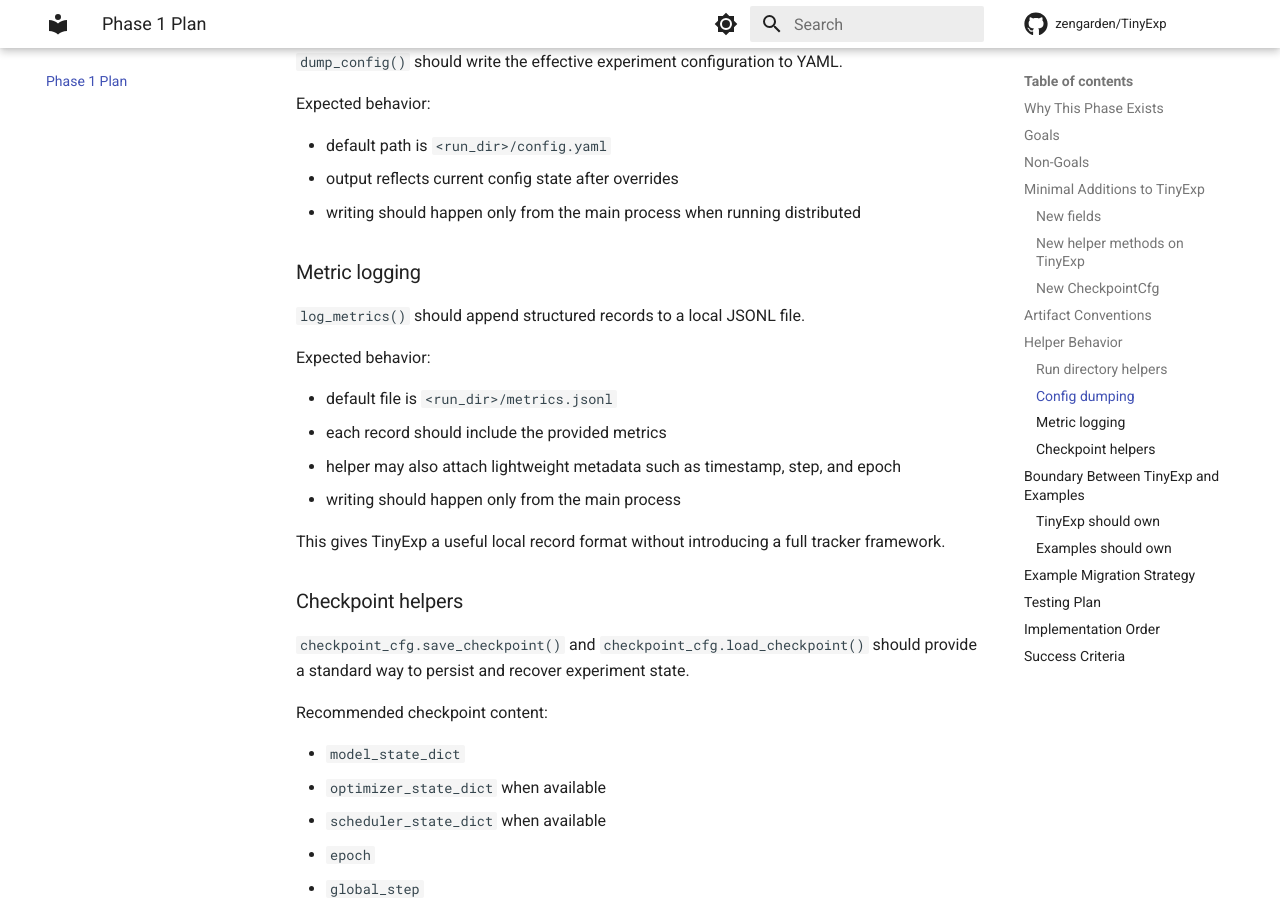
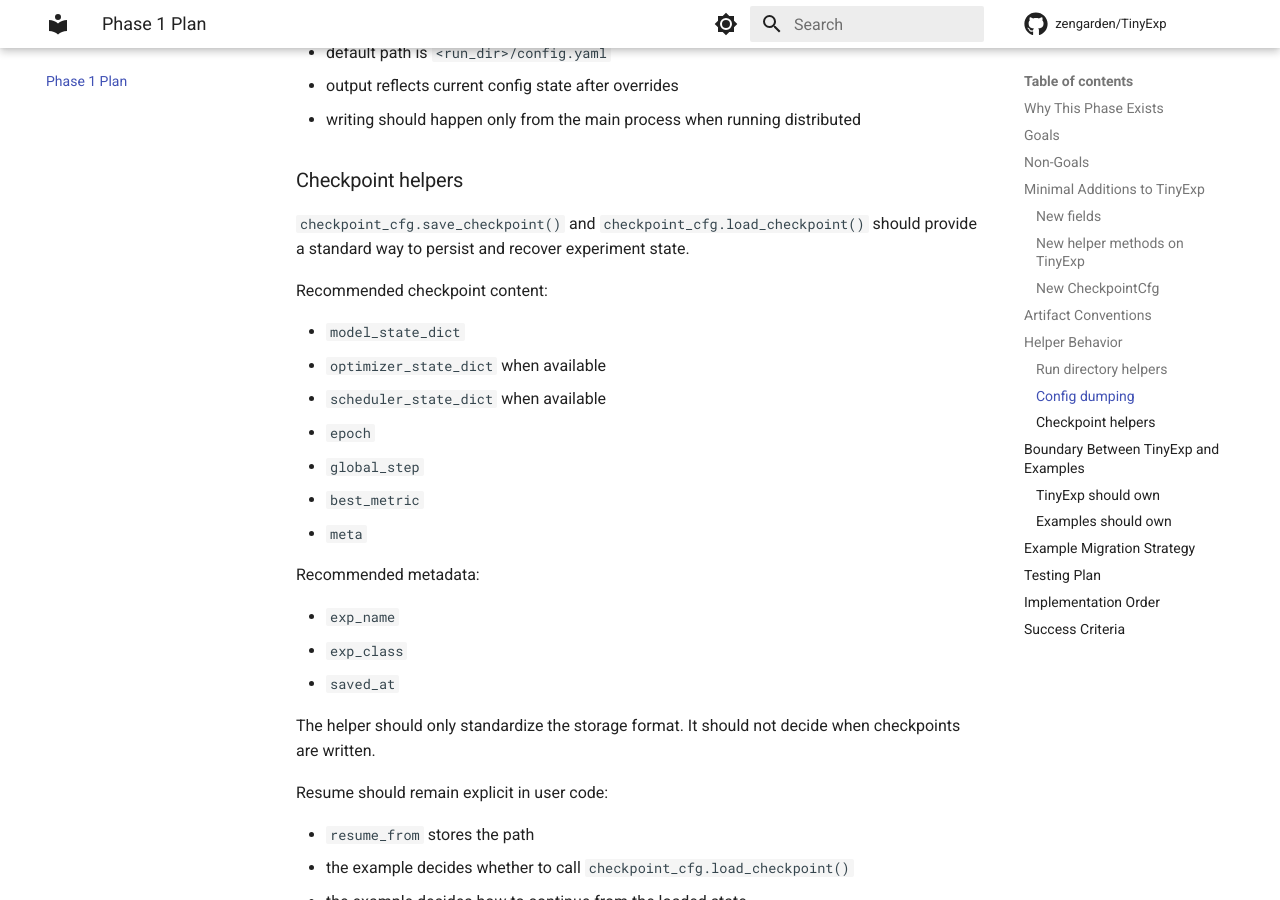
Before and after one commit to HKUST-SAIL/tinyexp, an MkDocs documentation site: the page built from docs/phase1-minimal-helpers.md, in a window 1280 px wide and 900 px high, scrolled down 3718 px. Built offline with MkDocs 1.6.1 and Material for MkDocs 9.7.7, drawn with Linux system fonts in a browser that asks for light colours; comment, search, counter and statistics services are not loaded; some of the changed text lies outside the part shown.

Commit message:
docs: remove unimplemented metric logging plans

```diff
--- a/docs/phase1-minimal-helpers.md
+++ b/docs/phase1-minimal-helpers.md
@@ -77,7 +77,6 @@ The following methods are the proposed Phase 1 surface area:
 
 - `get_run_dir() -> str`
 - `dump_config(path: str | None = None) -> str`
-- `log_metrics(metrics: dict, *, step: int | None = None, epoch: int | None = None, filename: str = "metrics.jsonl") -> None`
 
 These are helpers, not control-flow abstractions.
 
@@ -110,7 +109,6 @@ Phase 1 should establish simple, stable artifact conventions.
 The recommended default run layout is:
 
 - `output/<exp_name>/config.yaml`
-- `output/<exp_name>/metrics.jsonl`
 - `output/<exp_name>/last.ckpt`
 - `output/<exp_name>/best.ckpt`
 - `output/<exp_name>/log.txt`
@@ -139,19 +137,6 @@ Expected behavior:
 - default path is `<run_dir>/config.yaml`
 - output reflects current config state after overrides
 - writing should happen only from the main process when running distributed
-
-### Metric logging
-
-`log_metrics()` should append structured records to a local JSONL file.
-
-Expected behavior:
-
-- default file is `<run_dir>/metrics.jsonl`
-- each record should include the provided metrics
-- helper may also attach lightweight metadata such as timestamp, step, and epoch
-- writing should happen only from the main process
-
-This gives TinyExp a useful local record format without introducing a full tracker framework.
 
 ### Checkpoint helpers
 
@@ -234,7 +219,6 @@ Recommended test coverage:
 
 - unit tests for run directory creation
 - unit tests for config dumping
-- unit tests for metric logging
 - unit tests for checkpoint save/load
 - a small integration test for `mode=val`
 
@@ -246,11 +230,10 @@ Recommended implementation order:
 
 1. add run directory helpers
 2. add config dumping
-3. add metric logging
-4. add `CheckpointCfg` with save/load
-5. migrate `mnist_exp.py`
-6. add `mode=val`
-7. add tests
+3. add `CheckpointCfg` with save/load
+4. migrate `mnist_exp.py`
+5. add `mode=val`
+6. add tests
 
 This order keeps each change small and easy to validate.
 
@@ -260,7 +243,7 @@ Phase 1 is successful if TinyExp can do all of the following while still feeling
 
 - keep experiments centered around one explicit entrypoint
 - preserve user-owned training loops
-- save config and local metrics in a standard way
+- save config in a standard way
 - save and resume checkpoints with minimal boilerplate
 - support a simple validation flow from a checkpoint
 
```
Also changed, not shown: docs/philosophy.md (+0 -1 lines).
